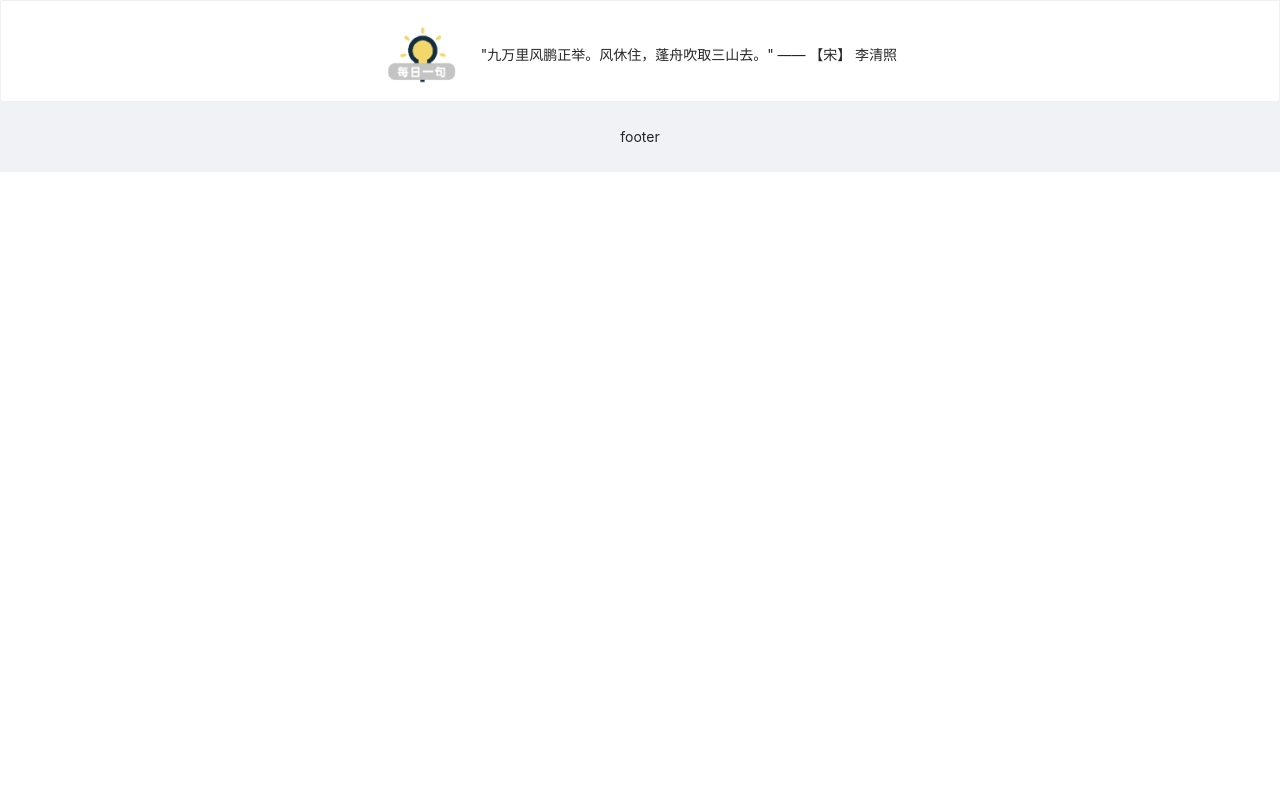
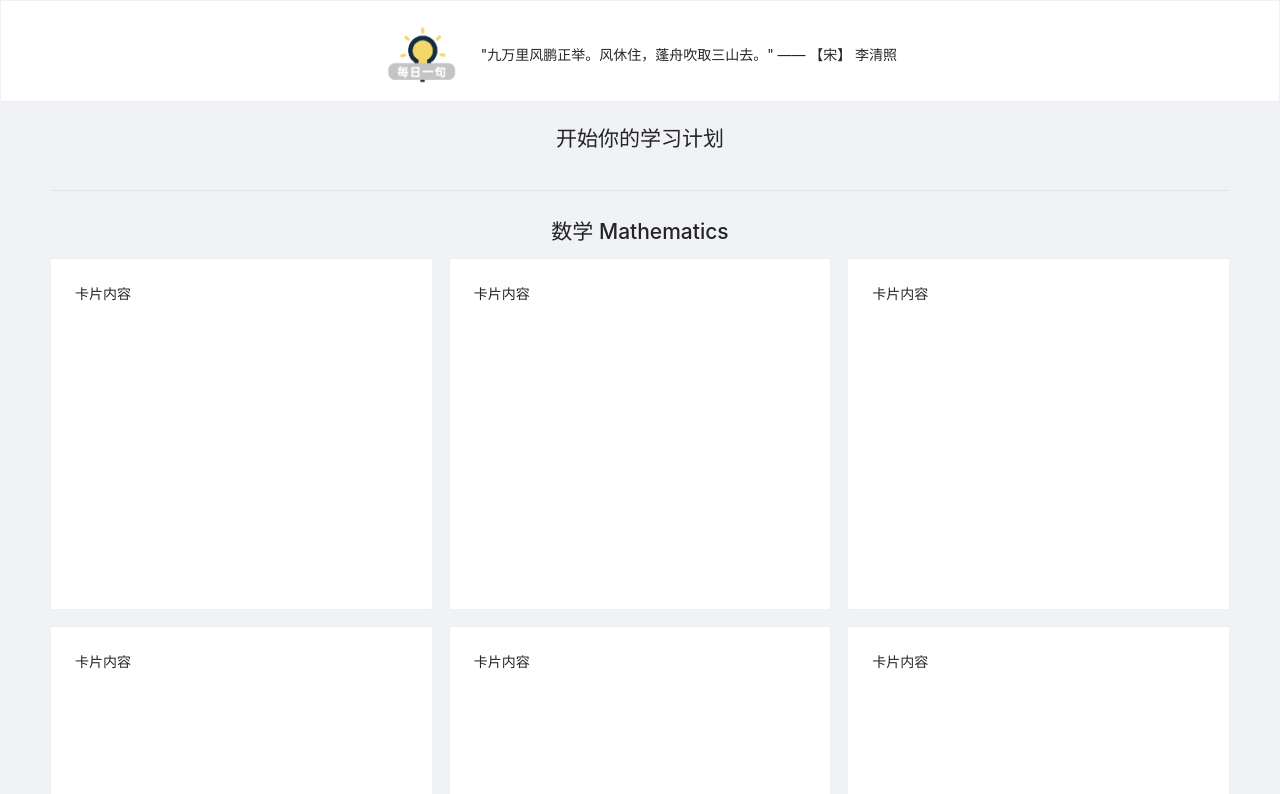
Before and after one commit to maki-math/maki-web-hexo, a React (Vite) app: page /#/ in a window 1280 px wide. Shown: the part 366-1160 px from the top of the page. Before the commit the page ends 800 px from the top, so only its background shows below. Built offline with nearby package versions, Linux system fonts and the light colour scheme.

Commit message:
feat(home): add courses view

```diff
--- a/src/modules/Home/HomePage.tsx
+++ b/src/modules/Home/HomePage.tsx
@@ -1,7 +1,7 @@
-import { cancelMainPadding } from '@/styles/util';
 import styled from '@emotion/styled';
 import React from 'react';
 import { Banner } from './components/Banner';
+import { CourseView } from './components/CourseView/CourseView';
 import { DailyWord } from './components/DailyWord';
 
 const HomePageLayout = styled.div``;
@@ -15,6 +15,7 @@ export function HomePage() {
       <div className="m-x_-50">
         <DailyWord></DailyWord>
       </div>
+      <CourseView></CourseView>
     </HomePageLayout>
   );
 }
--- /dev/null
+++ b/src/modules/Home/components/CourseView/CourseView.tsx
@@ -0,0 +1,43 @@
+import { Card, Col, Divider, Row, Space } from 'antd';
+import React from 'react';
+import { SubjectViewListMock } from './mock/SubjectViewListMock';
+
+export interface Course {
+  title: string;
+}
+
+export interface SubjectViewProps {
+  title: string;
+  courses: Course[];
+}
+
+function SubjectView({ title, courses }: SubjectViewProps) {
+  return (
+    <div>
+      <h1 className="center"> {title} </h1>
+      <Row gutter={[16, 16]}>
+        {courses.map(() => {
+          return (
+            <Col span={8}>
+              <Card bodyStyle={{ height: '350px' }}>卡片内容</Card>
+            </Col>
+          );
+        })}
+      </Row>
+    </div>
+  );
+}
+
+export function CourseView() {
+  return (
+    <div style={{ marginTop: '20px' }}>
+      <div className="center">
+        <h1>开始你的学习计划</h1>
+      </div>
+      <Divider></Divider>
+      {SubjectViewListMock.map(({ title, courses }) => {
+        return <SubjectView title={title} courses={courses}></SubjectView>;
+      })}
+    </div>
+  );
+}
--- /dev/null
+++ b/src/modules/Home/components/CourseView/mock/CoursesPlaceholder.tsx
@@ -0,0 +1,8 @@
+import { Course } from './CourseView';
+
+export const CoursesPlaceholder: Course[] = '1'
+  .repeat(6)
+  .split('')
+  .map((title) => {
+    return { title: title };
+  });
--- /dev/null
+++ b/src/modules/Home/components/CourseView/mock/SubjectViewListMock.tsx
@@ -0,0 +1,17 @@
+import { CoursesPlaceholder } from './CoursesPlaceholder';
+import { SubjectViewProps } from '../CourseView';
+
+export const SubjectViewListMock: SubjectViewProps[] = [
+  {
+    title: '数学 Mathematics',
+    courses: CoursesPlaceholder,
+  },
+  {
+    title: '物理 Physics',
+    courses: CoursesPlaceholder,
+  },
+  {
+    title: '计算机 Computer Science',
+    courses: CoursesPlaceholder,
+  },
+];
--- a/src/styles/utils.less
+++ b/src/styles/utils.less
@@ -20,3 +20,7 @@
 .justify-end {
   justify-content: flex-end;
 }
+.center {
+  display: flex;
+  justify-content: center;
+}
```
